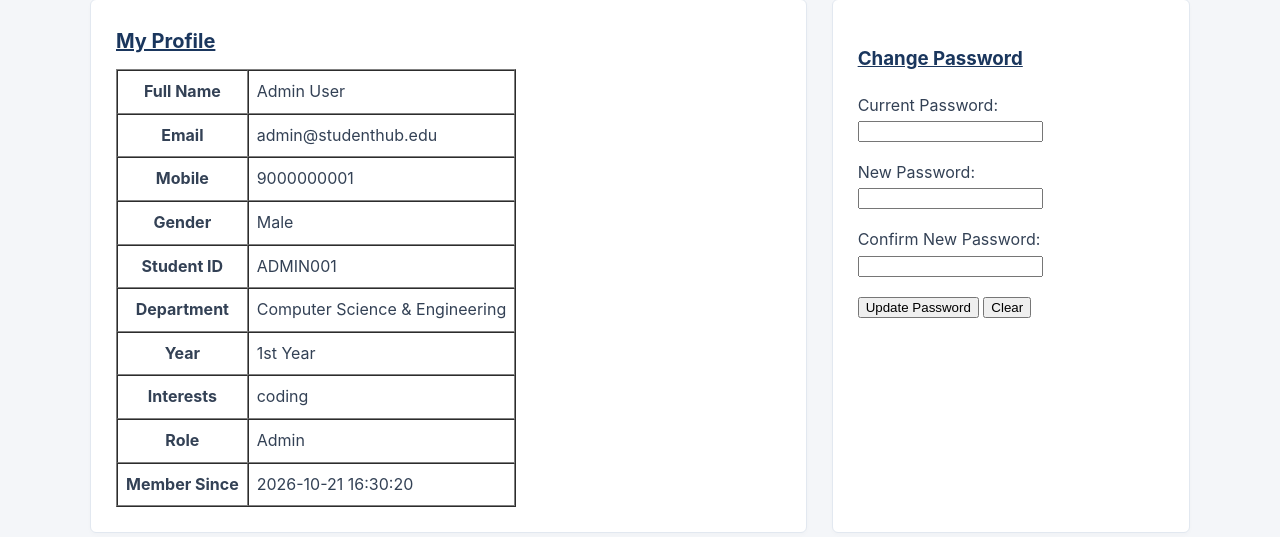
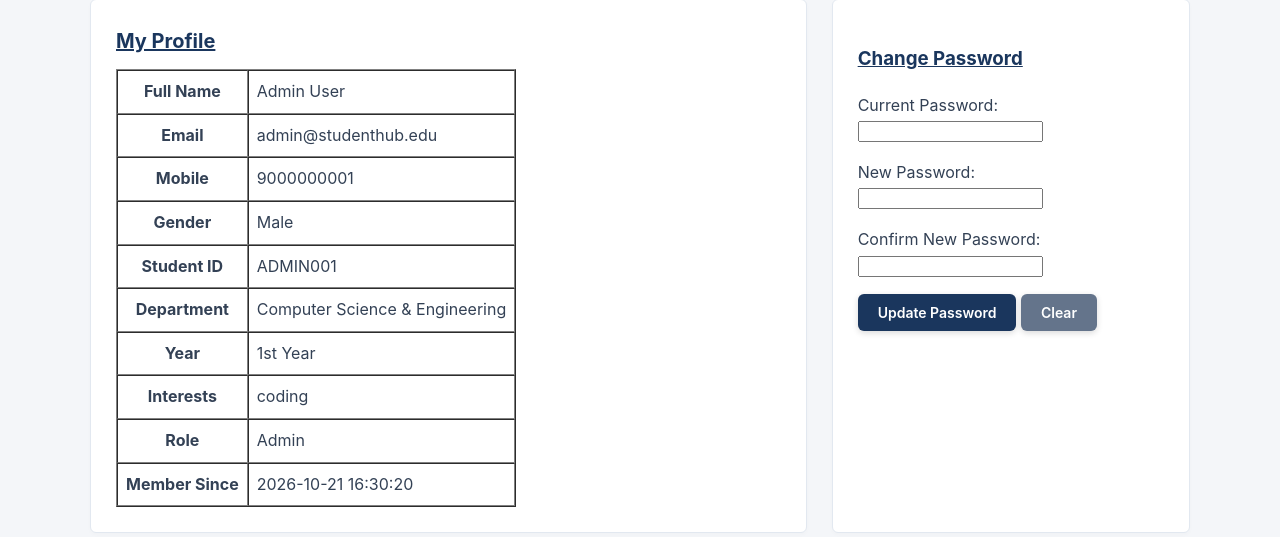
Before and after one commit to 25it093ShivamShah/StudentHub, a PHP site: page /pages/profile.php in a window 1280 px wide. Shown: the part 387-924 px from the top of the page. Run offline with PHP 8.4, Linux system fonts and the light colour scheme; a user stored in the database is signed in; data comes from the database, SQL or seed files in the repository.

Commit message:
fix: add missing global button styles to style.css (profile & home page buttons were unstyled) - primary, reset, disabled, hover, active, and dark-mode variants

```diff
--- a/css/style.css
+++ b/css/style.css
@@ -344,3 +344,87 @@ body.dark-mode .modal-content {
 body.dark-mode .close-modal:hover {
   color: #fff;
 }
+
+/* ── Global Button Styles ───────────────────────── */
+button,
+input[type="submit"],
+input[type="button"],
+input[type="reset"] {
+  font-family: -apple-system, sans-serif;
+  font-size: 14px;
+  font-weight: 600;
+  color: #ffffff;
+  background-color: #1a365d;
+  border: none;
+  border-radius: 6px;
+  padding: 10px 20px;
+  cursor: pointer;
+  box-shadow: 0 2px 6px rgba(0, 0, 0, 0.15);
+  transition: background-color 0.2s ease, transform 0.1s ease, box-shadow 0.2s ease;
+  display: inline-flex;
+  align-items: center;
+  gap: 6px;
+}
+
+button:hover,
+input[type="submit"]:hover,
+input[type="button"]:hover {
+  background-color: #2b6cb0;
+  box-shadow: 0 4px 10px rgba(0, 0, 0, 0.2);
+  transform: translateY(-1px);
+}
+
+button:active,
+input[type="submit"]:active,
+input[type="button"]:active {
+  transform: translateY(0);
+  box-shadow: 0 1px 4px rgba(0, 0, 0, 0.15);
+}
+
+button:disabled {
+  background-color: #94a3b8;
+  cursor: not-allowed;
+  transform: none;
+  box-shadow: none;
+}
+
+button[type="reset"],
+input[type="reset"] {
+  background-color: #64748b;
+  color: #ffffff;
+}
+
+button[type="reset"]:hover,
+input[type="reset"]:hover {
+  background-color: #475569;
+}
+
+/* Dark mode button overrides */
+body.dark-mode button,
+body.dark-mode input[type="submit"],
+body.dark-mode input[type="button"] {
+  background-color: #2b6cb0;
+  color: #ffffff;
+  box-shadow: 0 2px 6px rgba(0, 0, 0, 0.4);
+}
+
+body.dark-mode button:hover,
+body.dark-mode input[type="submit"]:hover,
+body.dark-mode input[type="button"]:hover {
+  background-color: #3182ce;
+}
+
+body.dark-mode button[type="reset"],
+body.dark-mode input[type="reset"] {
+  background-color: #475569;
+}
+
+body.dark-mode button[type="reset"]:hover,
+body.dark-mode input[type="reset"]:hover {
+  background-color: #64748b;
+}
+
+body.dark-mode button:disabled {
+  background-color: #334155;
+  color: #64748b;
+}
```
